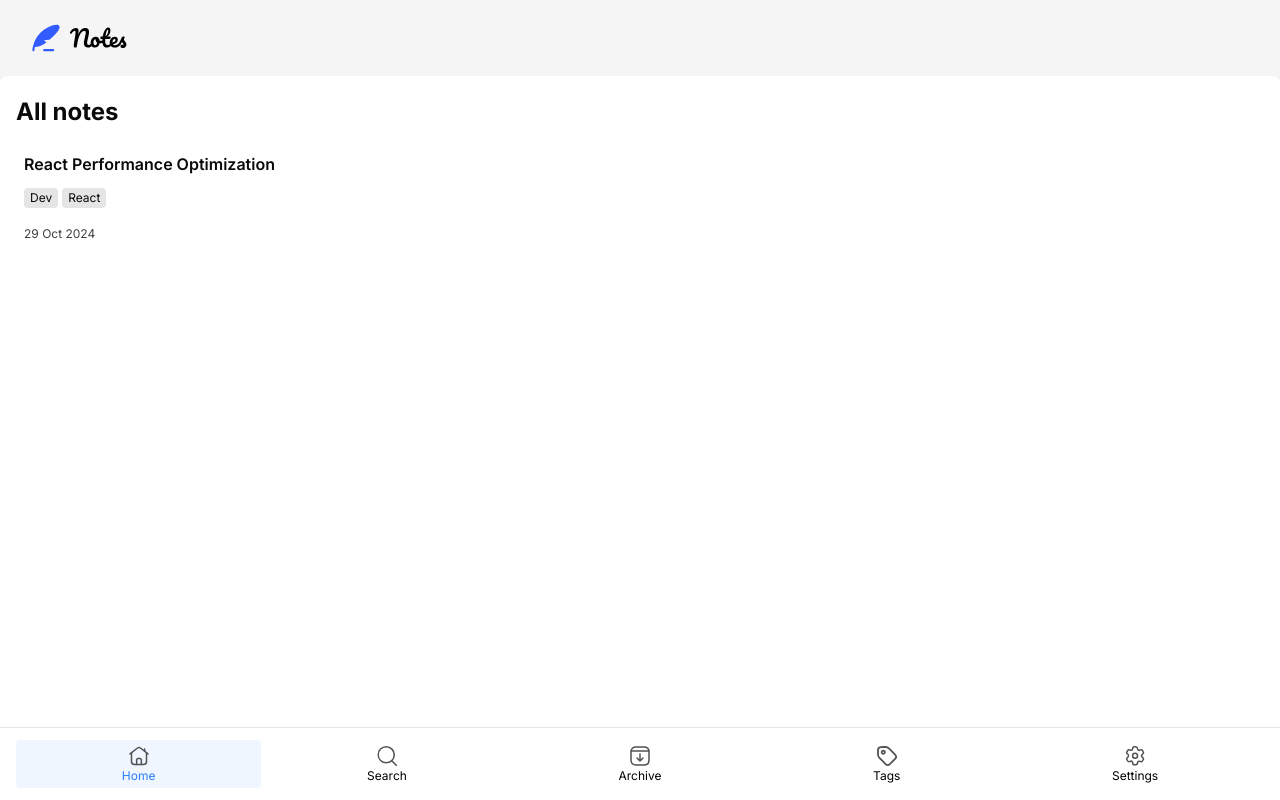
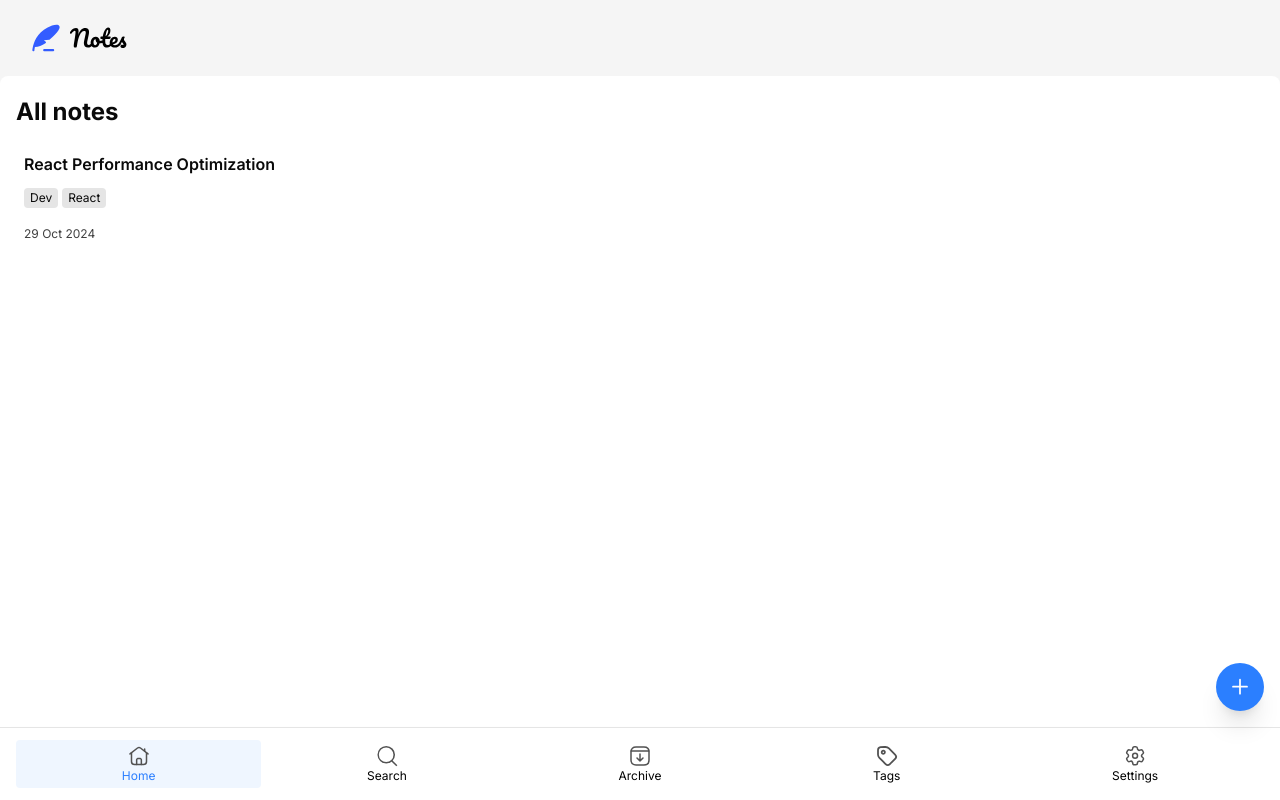
Before and after one commit to sarrietav-dev/notes, a Next.js app: page / in a window 1280 px wide. Built offline with nearby package versions, Linux system fonts and the light colour scheme.

Commit message:
fix new note fab

```diff
--- a/app/(app)/layout.tsx
+++ b/app/(app)/layout.tsx
@@ -38,7 +38,7 @@ export default function RootLayout({
             <IconLogo />
           </Link>
         </header>
-        <main className="bg-white rounded-t-lg px-4 py-5 grow flex flex-col">{children}</main>
+        <main className="bg-white rounded-t-lg px-4 py-5 grow flex flex-col relative">{children}</main>
         <footer className="sticky bottom-0">
           <Navigation />
         </footer>
--- a/app/(app)/page.tsx
+++ b/app/(app)/page.tsx
@@ -28,9 +28,9 @@ export default function AllNotes() {
         </li>
       </ul>
       <Link
-        href="/new-note"
+        href="/notes/new"
         aria-label="Create new note"
-        className="absolute bottom-4 right-4 rounded-full size-12 flex items-center justify-center bg-blue-500"
+        className="absolute z-10 bottom-4 shadow-xl right-4 rounded-full size-12 flex items-center justify-center bg-blue-500"
       >
         <IconPlus className="fill-white size-7" />
       </Link>
```
